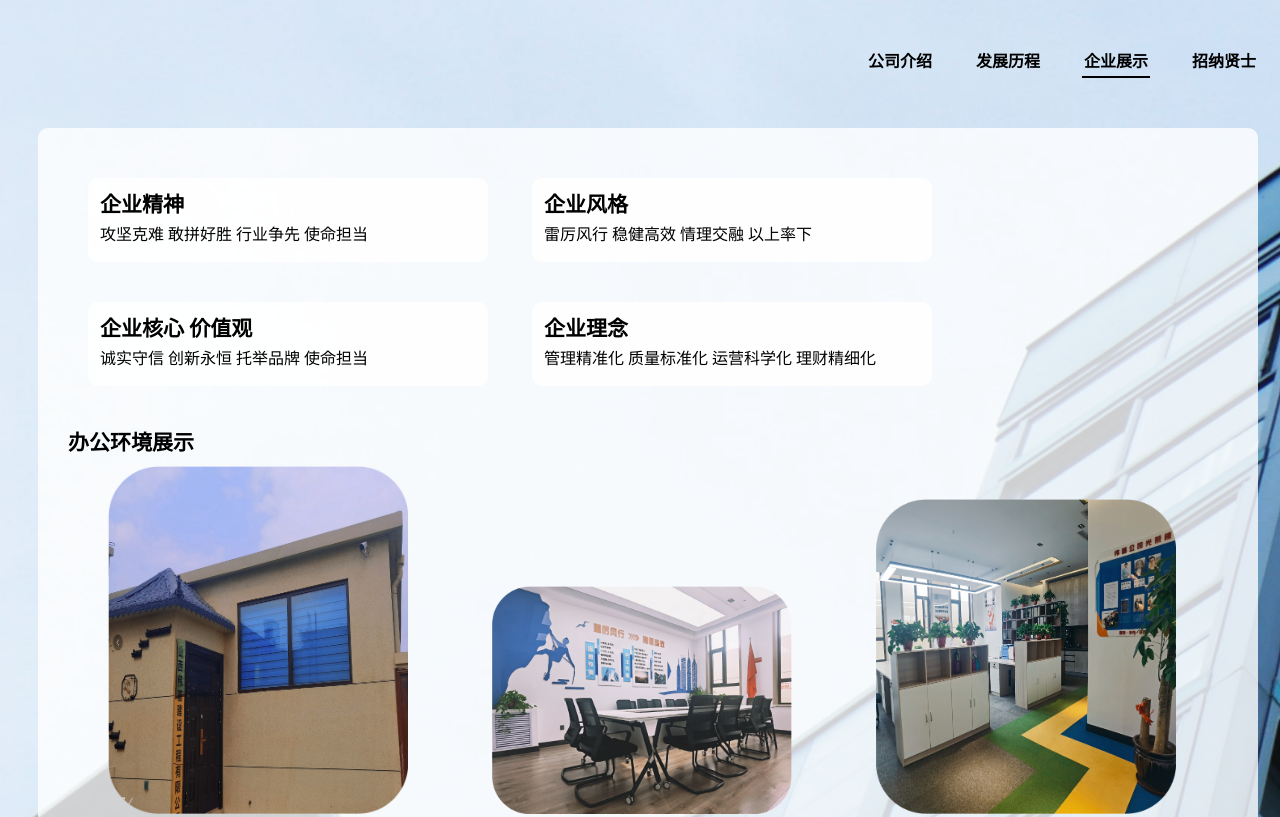
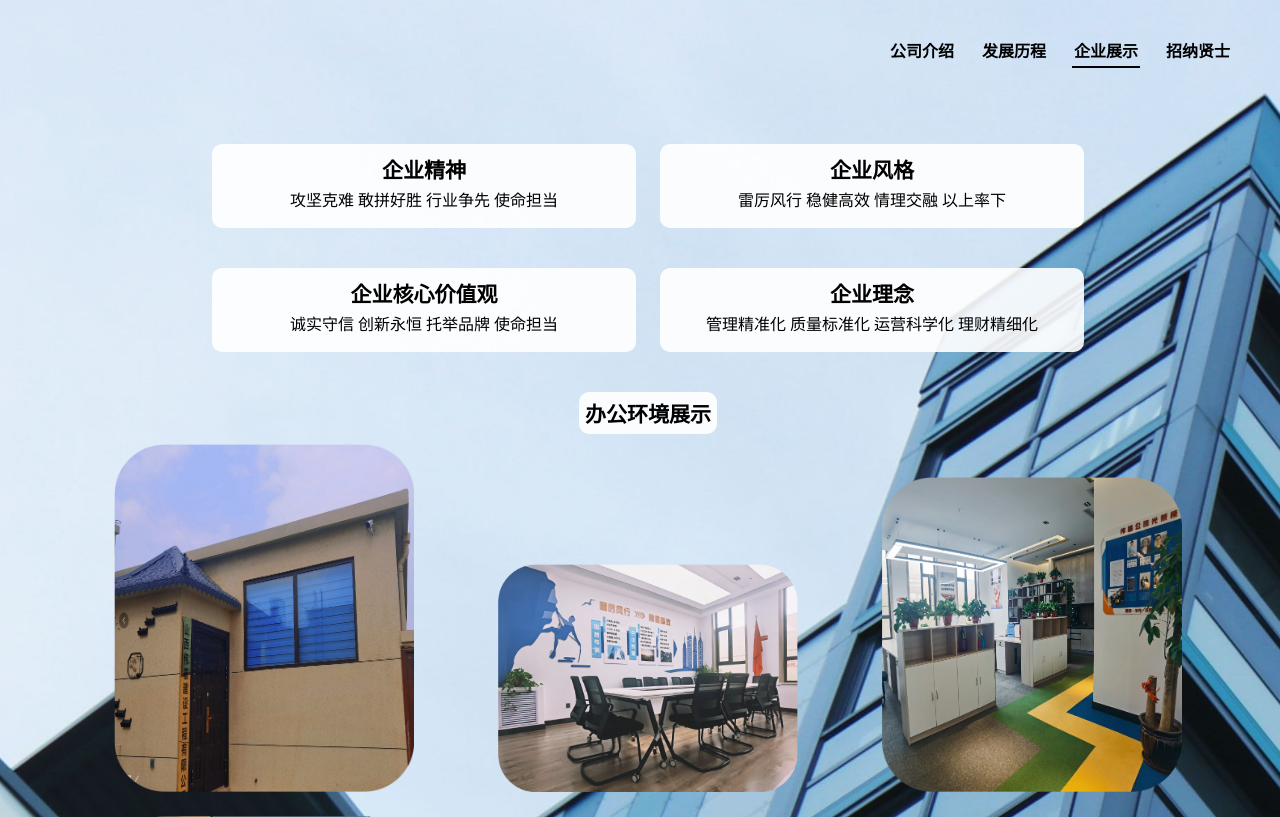
Before and after one commit to HelloRyanCR7/WJOfficialWebsite, a plain HTML site: page exhibition.html in a window 1280 px wide. Shown: the top 817 px of the page. Drawn offline with Linux system fonts and the light colour scheme.

Commit message:
适配移动设备

```diff
--- a/common.css
+++ b/common.css
@@ -1,35 +1,62 @@
-.header {
-    position: absolute;
-    right: 30px;
+/* 背景设置 */
+body{
+    position: relative;
+    background-image: url(./images/background.jpg);
+    width: 100%;
+    background-size:cover;
+    box-sizing: border-box;
+    padding: 16px;
+    text-align: center;
+    box-sizing: border-box;
 }
 
-.nav-ul {
-    list-style: none;
-    float: left;
+
+/* 导航栏设置 */
+.header {
+    position: relative;
+    min-height: 100px;
+}
+
+.nav {
+    text-align: center;
 }
 
 .nav-item {
+    display: inline-block;
     padding: 4px 2px;
+    text-decoration:none;
+    color: black;
+    font-weight: bold;
 }
 
 .nav-item-selected {
     border-bottom: 2px solid black;
 }
 
-.nav-item a {
-    font-weight: bold;
-    color: black;
-    text-decoration:none;
+@media screen and (min-width: 500px) {
+    .nav {
+        position: absolute;
+        right: 30px;
+    }
+    .nav-item {
+        margin: 10px;
+    }
 }
 
+/* 展示内容 */
+.body {
+    position: relative;
+}
+
+/* 底部视图 */
 .footer {
-    position: absolute;
-    padding: 0 6px;
+    margin: 30px auto 10px;
+}
+
+.contact-way{
+    display: inline-block;
+    background-color: rgba(255, 255, 255, 0.7);
+    padding: 6px;
     border-radius: 10px;
-    bottom: 0;
-    line-height: 16px;
-    background-color: rgba(255, 255, 255, 0.7);
-    left: 50%;
-    transform: translate(-50%,0);
     font-size: 15px;
 }
--- a/exhibition.html
+++ b/exhibition.html
@@ -10,70 +10,55 @@
 
 <body>
     <header class="header">
-        <nav>
-            <ul class="nav-ul">
-                <li class="nav-item">
-                    <a href="./index.html">公司介绍</a>
-                </li>
-            </ul>
-            <ul class="nav-ul">
-                <li class="nav-item">
-                    <a href="./develop.html">发展历程</a>
-                </li>
-            </ul>
-            <ul class="nav-ul">
-                <li class="nav-item nav-item-selected">
-                    <a href="./exhibition.html">企业展示</a>
-                </li>
-            </ul>
-            <ul class="nav-ul">
-                <li class="nav-item">
-                    <a href="./position.html">招纳贤士</a>
-                </li>
-            </ul>
+        <nav class="nav">
+            <a class="nav-item" href="./index.html">公司介绍</a>
+            <a class="nav-item" href="./develop.html">发展历程</a>
+            <a class="nav-item nav-item-selected">企业展示</a>
+            <a class="nav-item" href="./position.html">招纳贤士</a>
         </nav>
     </header>
     <div class="body">
         <div class="introduce">
             <section class="description">
-            <span class="title">企业精神
-            </span>
-            <span>攻坚克难
+                <span class="title">企业精神</span>
+                <span>
+                    攻坚克难
                     敢拼好胜
                     行业争先
-                使命担当</span>
+                    使命担当
+                </span>
             </section>
             <section class="description">
-            <span class="title">企业风格
-
-            </span>
-            <span>雷厉风行
+                <span class="title">企业风格</span>
+                <span>
+                    雷厉风行
                     稳健高效
                     情理交融
                     以上率下
                 </span>
             </section>
             <section class="description">
-            <span class="title">企业核心
-                价值观</span>
-            <span>诚实守信
+                <span class="title">企业核心价值观</span>
+                <span>
+                    诚实守信
                     创新永恒
                     托举品牌
                     使命担当
                 </span>
             </section>
             <section class="description">
-            <span class="title">企业理念
-            </span>
-            <span>管理精准化
+                <span class="title">企业理念</span>
+                <span>
+                    管理精准化
                     质量标准化
                     运营科学化
                     理财精细化
                 </span>
             </section>
         </div>
-        <section>
-            <span class="title">办公环境展示</span>
+        <section class="image-section">
+            <span class="image-title">办公环境展示</span>
+            <br>
             <img class="image-show" src="./images/exhibition_1.png" />
             <img class="image-show" src="./images/exhibition_2.png" />
             <img class="image-show" src="./images/exhibition_3.png" />
@@ -81,20 +66,23 @@
             <img class="image-show" src="./images/exhibition_5.png" />
             <img class="image-show" src="./images/exhibition_6.png" />
         </section>
-        <section>
-            <span class="title">项目工作展示</span>
+        <section class="image-section">
+            <span class="image-title">项目工作展示</span>
+            <br>
             <img class="image-show" src="./images/exhibition_7.png" />
             <img class="image-show" src="./images/exhibition_8.png" />
             <img class="image-show" src="./images/exhibition_9.png" />
         </section>
-        <section>
-            <span class="title">活动展示</span>
+        <section class="image-section">
+            <span class="image-title">活动展示</span>
+            <br>
             <img class="image-show" src="./images/exhibition_10.png" />
             <img class="image-show" src="./images/exhibition_11.png" />
             <img class="image-show" src="./images/exhibition_12.png" />
         </section>
-        <section>
-            <span class="title">桩基机械设备展示</span>
+        <section class="image-section">
+            <span class="image-title">桩基机械设备展示</span>
+            <br>
             <img class="image-show" src="./images/exhibition_13.png" />
             <img class="image-show" src="./images/exhibition_14.png" />
             <img class="image-show" src="./images/exhibition_15.png" />
@@ -103,85 +91,59 @@
         </section>
     </div>
     <footer class="footer">
-        <p>联系方式：15234097522 &nbsp&nbsp&nbsp地址：太原市小店区龙城南街98号富力尚悦居办公楼1320室</p>
+        <span class="contact-way">联系方式：15234097522 &nbsp&nbsp&nbsp地址：太原市小店区龙城南街98号富力尚悦居办公楼1320室</span>
     </footer>
 </body>
 <style>
-    body {
-        position: relative;
-        background-image: url(./images/index_1.jpg);
-        width: 100%;
-        height: 3000px;
-        background-size: cover;
-        /*设置图片大小*/
-        box-sizing: border-box;
-        padding: 20px 30px;
+    .body {
+        min-height: 300vh;
     }
 
-    .header {
-        position: absolute;
-        right: 30px;
+    section {
+        margin: 20px 10px;
     }
 
-    .nav-ul {
-        list-style: none;
-        /* 将默认的列表符号去掉 */
-        float: left;
+    .description {
+        display: inline-block;
+        background-color: rgba(255, 255, 255, 0.9);
+        padding: 12px;
+        border-radius: 10px;
+        line-height: 30px;
     }
-
-    .nav-item {
-        padding: 4px 2px;
-    }
-
-    .nav-item-selected {
-        border-bottom: 2px solid black;
-    }
-
-    .nav-item a {
-        font-weight: bold;
-        color: black;
-        text-decoration: none;
-    }
-
-    .body {
-        position: relative;
-        top: 100px;
-        background-color: rgba(255, 255, 255, 0.8);
-        padding: 30px;
-        border-radius: 10px;
-    }
-
-    section{
-        margin: 20px 0;
-    }
-
     .title {
         font-weight: bold;
         font-size: 21px;
         display: block;
     }
 
+
+    .image-section{
+        display: block;
+    }
+
+
+    .image-title {
+        padding: 6px;
+        border-radius: 10px;
+        font-weight: bold;
+        font-size: 21px;
+        display: inline-block;
+        background-color: rgba(255, 255, 255, 0.9);
+    }
+
     .image-show {
         margin: 10px 40px;
-        width: 300px;
+        width: 220px;
         height: auto;
     }
 
-    .introduce {
-        /* display: flex;
-        justify-content: space-between;
-        flex- */
+    @media screen and (min-width: 500px) {
+        .description {
+            width: 400px;
         }
-
-    .description{
-        display: inline-block;
-        margin: 20px;
-        box-sizing: border-box;
-        background-color: rgba(255, 255, 255, 0.9);
-        padding: 12px;
-        border-radius: 10px;
-        line-height: 30px;
-        width: 400px;
+        .image-show {
+            width: 300px;
+        }
     }
 </style>
 
```
Also changed, not shown: develop.html (+29 -41 lines), index.html (+22 -42 lines), position.html (+13 -42 lines), images/background.jpg (renamed from images/index_1.jpg). Lines whose indentation alone changed are shown as unchanged.
